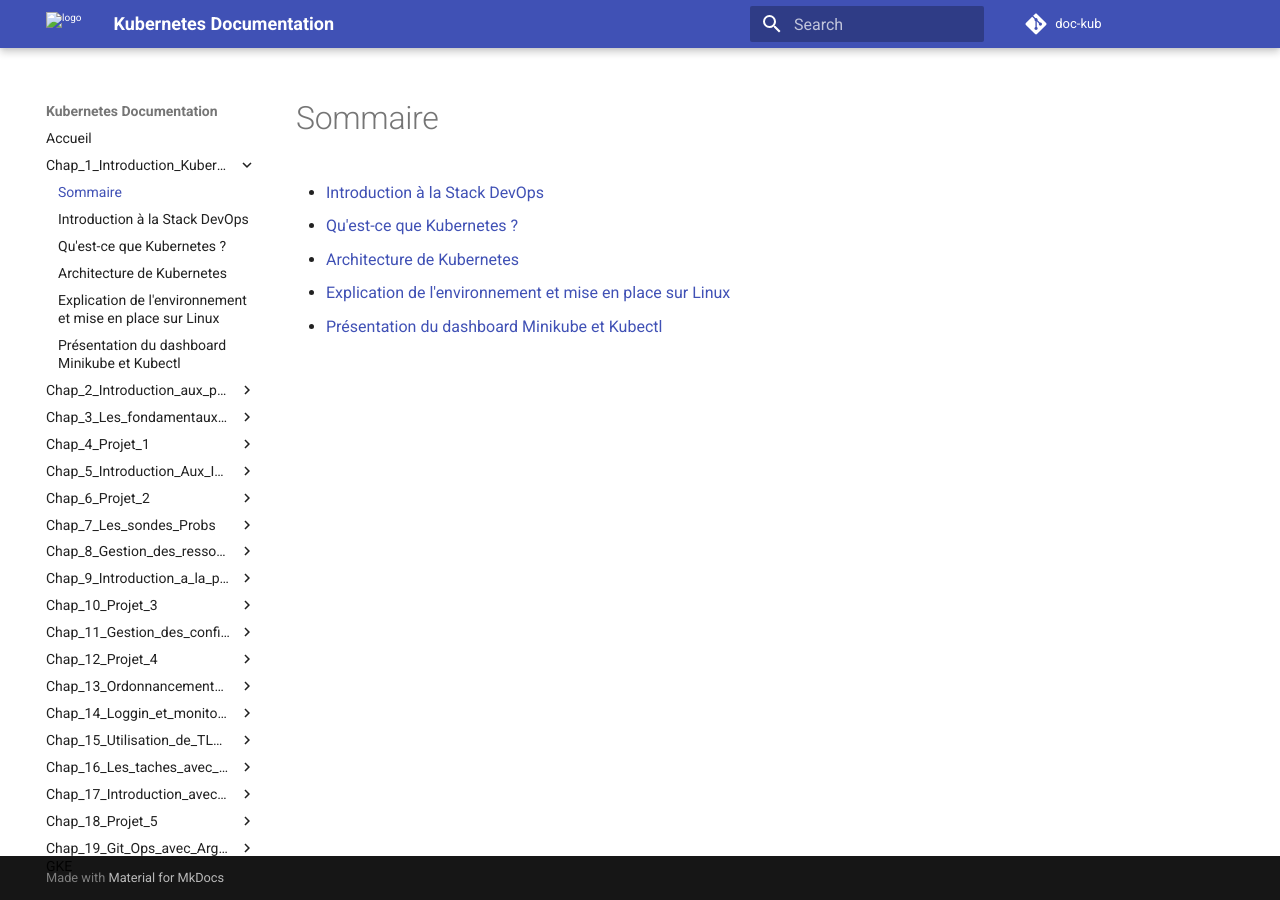
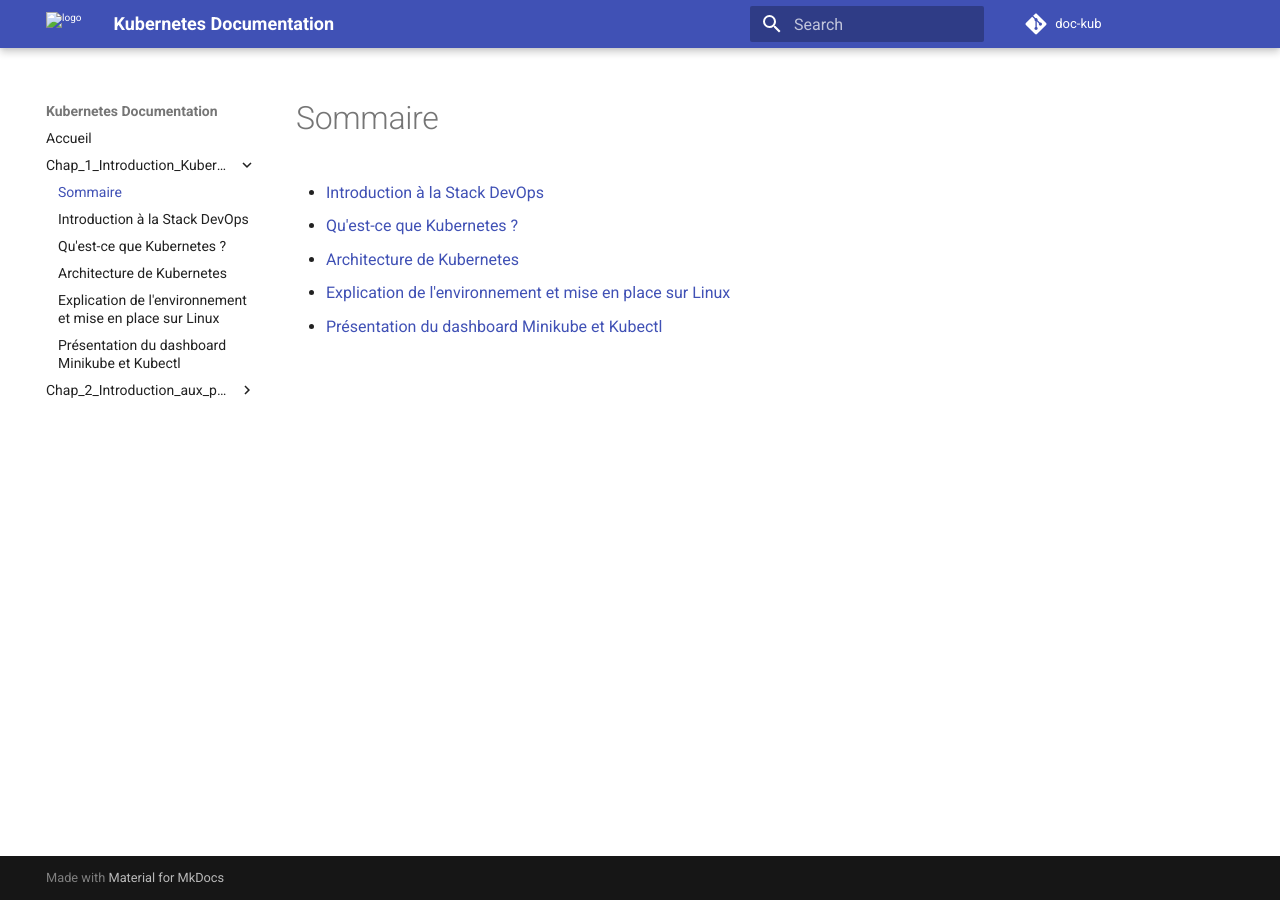
Before and after one commit to Adoum170/doc-kub, an MkDocs documentation site: the page built from docs/Chap_1_Introduction_Kubernetes/index.md, in a window 1280 px wide. Built offline with MkDocs 1.6.1 and Material for MkDocs 9.7.7, drawn with Linux system fonts in a browser that asks for light colours; some of the changed lines change nothing that is shown.

Commit message:
wip: chapter inprogress

```diff
--- a/mkdocs.yml
+++ b/mkdocs.yml
@@ -27,56 +27,56 @@
     - Chap_2_Introduction_aux_principaux_objets_Kubernetes/a_Les_Objets_Kubernetes.md
     - Chap_2_Introduction_aux_principaux_objets_Kubernetes/c_Introduction_aux_Pods.md
     - Chap_2_Introduction_aux_principaux_objets_Kubernetes/b_Décrire_les_objets_Kubernetes_objet_spec.md
-  - Chap_3_Les_fondamentaux_sur_les_objets_Kubernetes:
-    - Chap_3_Les_fondamentaux_sur_les_objets_Kubernetes/dLes_Déployments_en_détail.md
-    - Chap_3_Les_fondamentaux_sur_les_objets_Kubernetes/bLes_labels_et_les_sélecteurs.md
-    - Chap_3_Les_fondamentaux_sur_les_objets_Kubernetes/fLes_Namespaces.md
-    - Chap_3_Les_fondamentaux_sur_les_objets_Kubernetes/cLes_ReplicaSets.md
-    - Chap_3_Les_fondamentaux_sur_les_objets_Kubernetes/a_Cycle_de_vie_des_Pods_et_des_conteneurs.md
-    - Chap_3_Les_fondamentaux_sur_les_objets_Kubernetes/Les_fondamentaux_sur_les_objets_Kubernetes.md
-    - Chap_3_Les_fondamentaux_sur_les_objets_Kubernetes/eLes_Services_en_détail.md
-  - Chap_4_Projet_1:
-    - Chap_4_Projet_1/Projet_1_utiliser_des_images_personnalisées_avec_k8s_localement.md
-  - Chap_5_Introduction_Aux_Ingress:
-    - Chap_5_Introduction_Aux_Ingress/d_Utiliser_un_Ingress_avec_Minikube.md
-    - Chap_5_Introduction_Aux_Ingress/Introduction_aux_Ingress.md
-    - Chap_5_Introduction_Aux_Ingress/b_Les_Composants_d'un_Ingress.md
-    - Chap_5_Introduction_Aux_Ingress/c_Les_règles_Ingress.md
-    - Chap_5_Introduction_Aux_Ingress/a_Qu'est_ce_qu'un_Ingress_?.md
-  - Chap_6_Projet_2:
-    - Chap_6_Projet_2/Projet_2_Premier_cluster_DOKS.md
-  - Chap_7_Les_sondes_Probs:
-    - Chap_7_Les_sondes_Probs/a_Introduction_aux_sondes.md
-    - Chap_7_Les_sondes_Probs/c_Configurer_une_sonde_de_démarrage_startup_probe.md
-    - Chap_7_Les_sondes_Probs/b_Configurer_une_seconde_vitalité_liveness_probe.md
-    - Chap_7_Les_sondes_Probs/d_Configurer_une_sonde_de_préparation_readiness_probe.md
-    - Chap_7_Les_sondes_Probs/e_Utiliser_d'autre_sondes_TCP,_exec,_gRPC.md
-    - Chap_7_Les_sondes_Probs/Les_Sondes_probs.md
-    - Chap_7_Les_sondes_Probs/Les_Sondes_(probs).md
-  - Chap_8_Gestion_des_ressources:
-    - Chap_8_Gestion_des_ressources/Gestion_des_Ressources.md
-  - Chap_9_Introduction_a_la_persistance:
-    - Chap_9_Introduction_a_la_persistance/Introduction_à_la_persistance.md
-  - Chap_10_Projet_3:
-    - Chap_10_Projet_3/Projet_3_PV_PVC_et_StatefulSet_NGINX_PHP_MySQL_DOKS_et_AKS.md
-  - Chap_11_Gestion_des_configuration:
-    - Chap_11_Gestion_des_configuration/Gestion_des_configurations.md
-  - Chap_12_Projet_4:
-    - Chap_12_Projet_4/Projet_4_ConfigMap_et_Secret_AKS.md
-  - Chap_13_Ordonnancement_avancer_des_Pods_et_des_Nods:
-    - Chap_13_Ordonnancement_avancer_des_Pods_et_des_Nods/Ordonnancement_avancé_des_Pods_et_des_Nodes.md
-  - Chap_14_Loggin_et_monitoring_avec_kubernetes:
-    - Chap_14_Loggin_et_monitoring_avec_kubernetes/Logging_et_Monitoring_avec_Kubernetes.md
-  - Chap_15_Utilisation_de_TLS_avec_Kubernetes:
-    - Chap_15_Utilisation_de_TLS_avec_Kubernetes/Utilisation_de_TLS_avec_Kubernetes.md
-  - Chap_16_Les_taches_avec_Kubernetes:
-    - Chap_16_Les_taches_avec_Kubernetes/Les_tâches_avec_Kubernetes.md
-  - Chap_17_Introduction_avec_Helm:
-    - Chap_17_Introduction_avec_Helm/Introduction_à_Helm.md
-  - Chap_18_Projet_5:
-    - Chap_18_Projet_5/Projet_5_Projet_complet_GKE.md
-  - Chap_19_Git_Ops_avec_Argo_CD-GKE:
-    - Chap_19_Git_Ops_avec_Argo_CD-GKE/GitOps_avec_Argo_CD_GKE.md
+  # - Chap_3_Les_fondamentaux_sur_les_objets_Kubernetes:
+  #   - Chap_3_Les_fondamentaux_sur_les_objets_Kubernetes/dLes_Déployments_en_détail.md
+  #   - Chap_3_Les_fondamentaux_sur_les_objets_Kubernetes/bLes_labels_et_les_sélecteurs.md
+  #   - Chap_3_Les_fondamentaux_sur_les_objets_Kubernetes/fLes_Namespaces.md
+  #   - Chap_3_Les_fondamentaux_sur_les_objets_Kubernetes/cLes_ReplicaSets.md
+  #   - Chap_3_Les_fondamentaux_sur_les_objets_Kubernetes/a_Cycle_de_vie_des_Pods_et_des_conteneurs.md
+  #   - Chap_3_Les_fondamentaux_sur_les_objets_Kubernetes/Les_fondamentaux_sur_les_objets_Kubernetes.md
+  #   - Chap_3_Les_fondamentaux_sur_les_objets_Kubernetes/eLes_Services_en_détail.md
+  # - Chap_4_Projet_1:
+  #   - Chap_4_Projet_1/Projet_1_utiliser_des_images_personnalisées_avec_k8s_localement.md
+  # - Chap_5_Introduction_Aux_Ingress:
+  #   - Chap_5_Introduction_Aux_Ingress/d_Utiliser_un_Ingress_avec_Minikube.md
+  #   - Chap_5_Introduction_Aux_Ingress/Introduction_aux_Ingress.md
+  #   - Chap_5_Introduction_Aux_Ingress/b_Les_Composants_d'un_Ingress.md
+  #   - Chap_5_Introduction_Aux_Ingress/c_Les_règles_Ingress.md
+  #   - Chap_5_Introduction_Aux_Ingress/a_Qu'est_ce_qu'un_Ingress_?.md
+  # - Chap_6_Projet_2:
+  #   - Chap_6_Projet_2/Projet_2_Premier_cluster_DOKS.md
+  # - Chap_7_Les_sondes_Probs:
+  #   - Chap_7_Les_sondes_Probs/a_Introduction_aux_sondes.md
+  #   - Chap_7_Les_sondes_Probs/c_Configurer_une_sonde_de_démarrage_startup_probe.md
+  #   - Chap_7_Les_sondes_Probs/b_Configurer_une_seconde_vitalité_liveness_probe.md
+  #   - Chap_7_Les_sondes_Probs/d_Configurer_une_sonde_de_préparation_readiness_probe.md
+  #   - Chap_7_Les_sondes_Probs/e_Utiliser_d'autre_sondes_TCP,_exec,_gRPC.md
+  #   - Chap_7_Les_sondes_Probs/Les_Sondes_probs.md
+  #   - Chap_7_Les_sondes_Probs/Les_Sondes_(probs).md
+  # - Chap_8_Gestion_des_ressources:
+  #   - Chap_8_Gestion_des_ressources/Gestion_des_Ressources.md
+  # - Chap_9_Introduction_a_la_persistance:
+  #   - Chap_9_Introduction_a_la_persistance/Introduction_à_la_persistance.md
+  # - Chap_10_Projet_3:
+  #   - Chap_10_Projet_3/Projet_3_PV_PVC_et_StatefulSet_NGINX_PHP_MySQL_DOKS_et_AKS.md
+  # - Chap_11_Gestion_des_configuration:
+  #   - Chap_11_Gestion_des_configuration/Gestion_des_configurations.md
+  # - Chap_12_Projet_4:
+  #   - Chap_12_Projet_4/Projet_4_ConfigMap_et_Secret_AKS.md
+  # - Chap_13_Ordonnancement_avancer_des_Pods_et_des_Nods:
+  #   - Chap_13_Ordonnancement_avancer_des_Pods_et_des_Nods/Ordonnancement_avancé_des_Pods_et_des_Nodes.md
+  # - Chap_14_Loggin_et_monitoring_avec_kubernetes:
+  #   - Chap_14_Loggin_et_monitoring_avec_kubernetes/Logging_et_Monitoring_avec_Kubernetes.md
+  # - Chap_15_Utilisation_de_TLS_avec_Kubernetes:
+  #   - Chap_15_Utilisation_de_TLS_avec_Kubernetes/Utilisation_de_TLS_avec_Kubernetes.md
+  # - Chap_16_Les_taches_avec_Kubernetes:
+  #   - Chap_16_Les_taches_avec_Kubernetes/Les_tâches_avec_Kubernetes.md
+  # - Chap_17_Introduction_avec_Helm:
+  #   - Chap_17_Introduction_avec_Helm/Introduction_à_Helm.md
+  # - Chap_18_Projet_5:
+  #   - Chap_18_Projet_5/Projet_5_Projet_complet_GKE.md
+  # - Chap_19_Git_Ops_avec_Argo_CD-GKE:
+  #   - Chap_19_Git_Ops_avec_Argo_CD-GKE/GitOps_avec_Argo_CD_GKE.md
 
 ###
 # Tools
```
